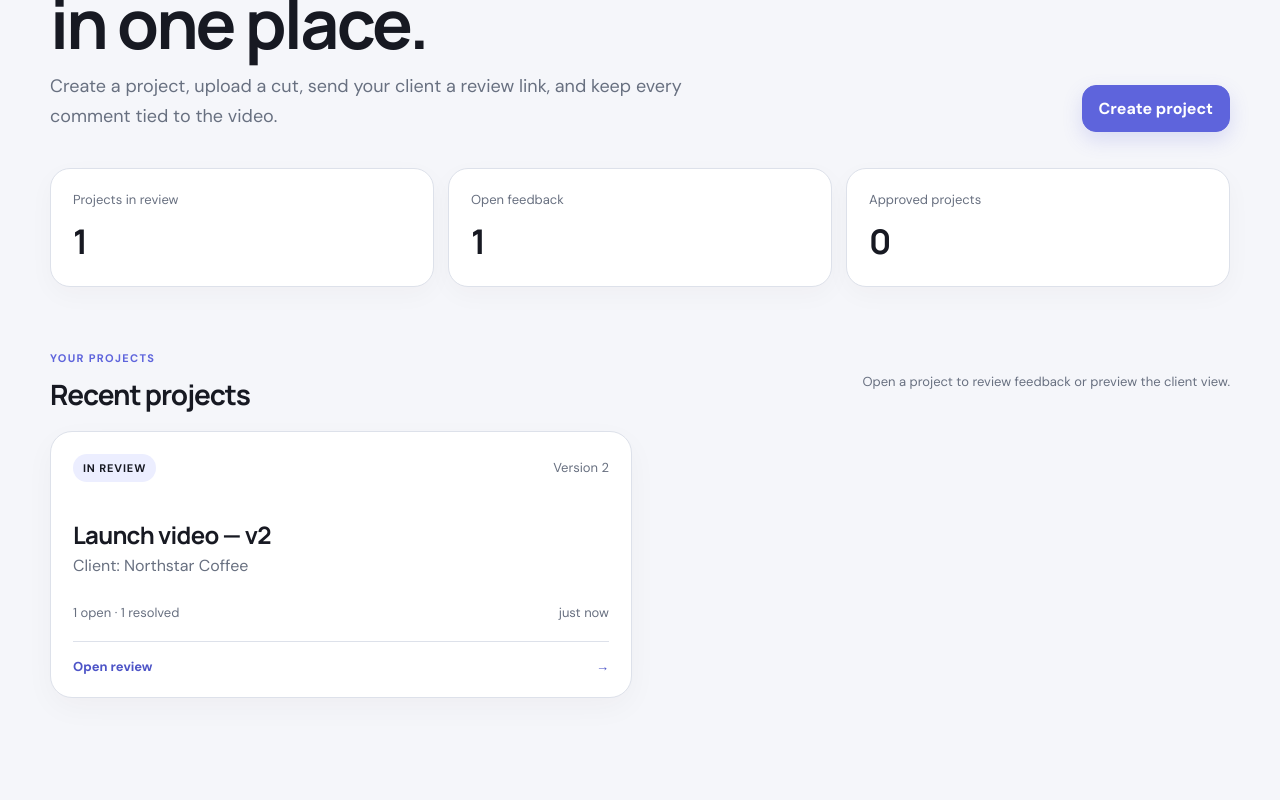
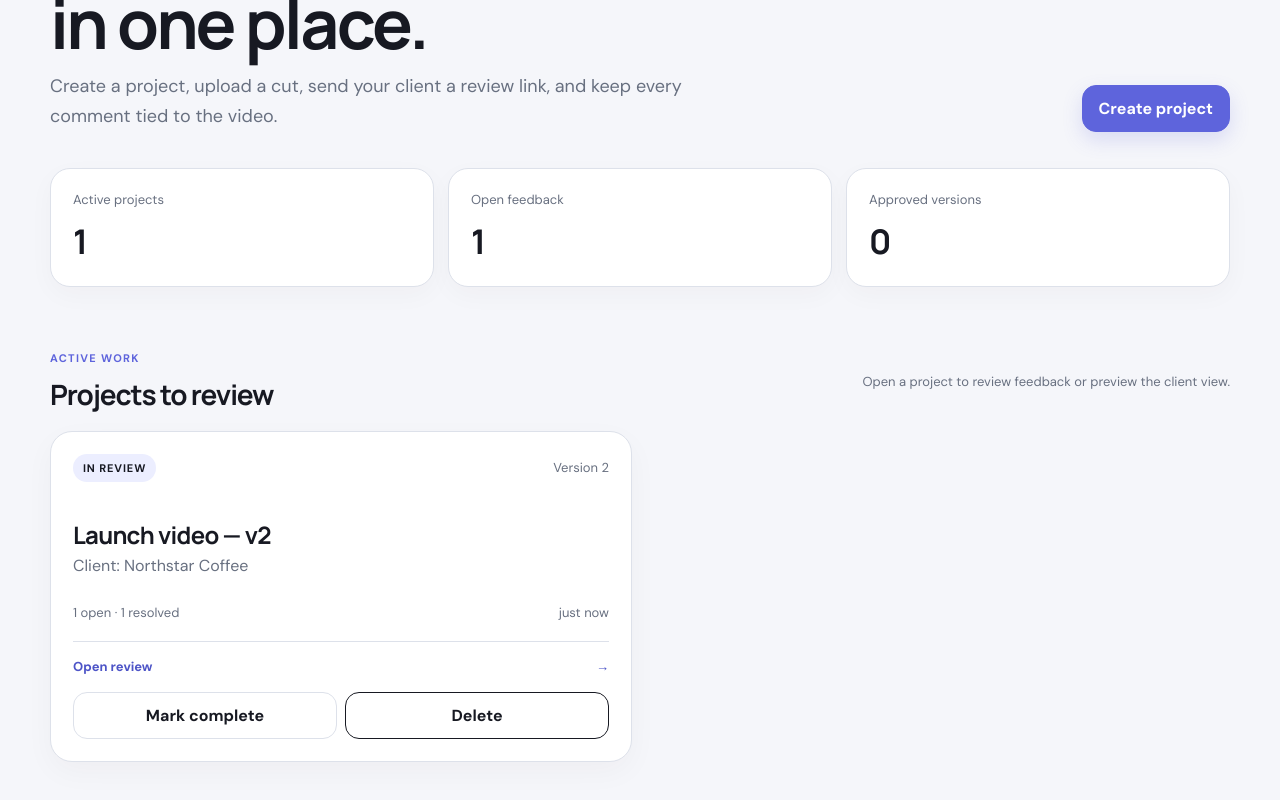
Before and after one commit to SohaibBahrami/reviewflow-mvp, a React (Vite) app: page / in a window 1280 px wide. Shown: the part 242-1042 px from the top of the page. Built offline with nearby package versions, Linux system fonts and the light colour scheme.

Commit message:
feat: add project completion and deletion

```diff
--- a/src/components/ClientReview.tsx
+++ b/src/components/ClientReview.tsx
@@ -34,6 +34,7 @@ export function ClientReview({ project, onBack, onUpdate, standalone = false }:
       status: 'open' as const,
     }
 
+    if (project.status === 'completed') return
     onUpdate({ ...project, status: 'in_review', comments: [...project.comments, next] })
     setCommentText('')
   }
@@ -57,11 +58,11 @@ export function ClientReview({ project, onBack, onUpdate, standalone = false }:
           {standalone && <p className="shared-review-note">You are reviewing a client link. No account is needed for this prototype.</p>}
         </div>
         <div className="review-actions">
-          <span className={project.status === 'approved' ? 'pill success' : 'pill'}>
-            {project.status === 'approved' ? 'Approved' : 'Needs your review'}
+          <span className={project.status === 'approved' ? 'pill success' : project.status === 'completed' ? 'pill completed' : 'pill'}>
+            {project.status === 'approved' ? 'Approved' : project.status === 'completed' ? 'Completed' : 'Needs your review'}
           </span>
-          <button className="button button-primary" onClick={approve} disabled={project.status === 'approved'}>
-            {project.status === 'approved' ? '✓ Version approved' : 'Approve this version'}
+          <button className="button button-primary" onClick={approve} disabled={project.status !== 'in_review'}>
+            {project.status === 'approved' ? '✓ Version approved' : project.status === 'completed' ? 'Project completed' : 'Approve this version'}
           </button>
         </div>
       </div>
@@ -111,6 +112,9 @@ export function ClientReview({ project, onBack, onUpdate, standalone = false }:
             ))}
           </div>
 
+          {project.status === 'completed' ? (
+            <div className="completed-review-note">This project has been completed by the editor. This review is now read-only.</div>
+          ) : (
           <form className="comment-form" onSubmit={addComment}>
             <label className="comment-name-field">
               <span>Your name</span>
@@ -125,6 +129,7 @@ export function ClientReview({ project, onBack, onUpdate, standalone = false }:
               <button className="button button-primary" type="submit">Send feedback</button>
             </div>
           </form>
+          )}
         </aside>
       </div>
     </section>
--- a/src/components/Dashboard.tsx
+++ b/src/components/Dashboard.tsx
@@ -5,15 +5,58 @@ type Props = {
   projects: Project[]
   onNew: () => void
   onOpen: (id: string) => void
+  onDelete: (id: string) => void
+  onToggleComplete: (id: string) => void
 }
 
-export function Dashboard({ projects, onNew, onOpen }: Props) {
-  const activeCount = projects.filter((p) => p.status === 'in_review').length
-  const openComments = projects.reduce(
+function ProjectCard({ project, onOpen, onDelete, onToggleComplete }: {
+  project: Project
+  onOpen: (id: string) => void
+  onDelete: (id: string) => void
+  onToggleComplete: (id: string) => void
+}) {
+  const pending = project.comments.filter((comment) => comment.status === 'open').length
+  const resolved = project.comments.filter((comment) => comment.status === 'resolved').length
+  const statusLabel = project.status === 'completed'
+    ? 'Completed'
+    : project.status === 'approved'
+      ? 'Approved'
+      : 'In review'
+
+  return (
+    <article className="project-card">
+      <button className="project-card-button" onClick={() => onOpen(project.id)} aria-label={`Open ${project.title}`}>
+        <div className="project-topline">
+          <span className={project.status === 'approved' ? 'pill success' : project.status === 'completed' ? 'pill completed' : 'pill'}>{statusLabel}</span>
+          <span className="muted">Version {project.version}</span>
+        </div>
+        <div className="project-title">{project.title}</div>
+        <div className="project-client">Client: {project.client}</div>
+        <div className="project-meta">
+          <span>{pending} open · {resolved} resolved</span>
+          <span>{relativeDate(project.completedAt ?? project.createdAt)}</span>
+        </div>
+        <div className="project-card-action">Open review <span aria-hidden="true">→</span></div>
+      </button>
+      <div className="project-card-actions">
+        <button className="button button-secondary" onClick={() => onToggleComplete(project.id)}>
+          {project.status === 'completed' ? 'Reopen project' : 'Mark complete'}
+        </button>
+        <button className="button button-danger" onClick={() => onDelete(project.id)}>Delete</button>
+      </div>
+    </article>
+  )
+}
+
+export function Dashboard({ projects, onNew, onOpen, onDelete, onToggleComplete }: Props) {
+  const activeProjects = projects.filter((p) => p.status !== 'completed')
+  const completedProjects = projects.filter((p) => p.status === 'completed')
+  const activeCount = activeProjects.length
+  const openComments = activeProjects.reduce(
     (sum, project) => sum + project.comments.filter((comment) => comment.status === 'open').length,
     0,
   )
-  const approvedCount = projects.filter((p) => p.status === 'approved').length
+  const approvedCount = activeProjects.filter((p) => p.status === 'approved').length
 
   return (
     <section>
@@ -29,50 +72,54 @@ export function Dashboard({ projects, onNew, onOpen }: Props) {
       </div>
 
       <div className="stat-grid" aria-label="Project summary">
-        <div className="stat-card"><span>Projects in review</span><strong>{activeCount}</strong></div>
+        <div className="stat-card"><span>Active projects</span><strong>{activeCount}</strong></div>
         <div className="stat-card"><span>Open feedback</span><strong>{openComments}</strong></div>
-        <div className="stat-card"><span>Approved projects</span><strong>{approvedCount}</strong></div>
+        <div className="stat-card"><span>Approved versions</span><strong>{approvedCount}</strong></div>
       </div>
 
+      <div className="project-sections">
+        <div>
           <div className="section-heading">
             <div>
-          <p className="eyebrow">Your projects</p>
-          <h2>Recent projects</h2>
+              <p className="eyebrow">Active work</p>
+              <h2>Projects to review</h2>
             </div>
             <span className="muted">Open a project to review feedback or preview the client view.</span>
           </div>
 
-      {projects.length === 0 ? (
+          {activeProjects.length === 0 ? (
             <div className="empty-state">
               <div className="empty-state-icon" aria-hidden="true">+</div>
-          <h3>No projects yet</h3>
-          <p>Create your first project and start a client review. You can test the whole workflow in this browser.</p>
-          <button className="button button-primary" onClick={onNew}>Create your first project</button>
+              <h3>No active projects</h3>
+              <p>Create a project to start your next client review.</p>
+              <button className="button button-primary" onClick={onNew}>Create project</button>
             </div>
           ) : (
             <div className="project-grid">
-          {projects.map((project) => {
-            const pending = project.comments.filter((comment) => comment.status === 'open').length
-            const resolved = project.comments.filter((comment) => comment.status === 'resolved').length
-            const statusLabel = project.status === 'approved' ? 'Approved' : 'In review'
-            return (
-              <button key={project.id} className="project-card" onClick={() => onOpen(project.id)}>
-                <div className="project-topline">
-                  <span className={project.status === 'approved' ? 'pill success' : 'pill'}>{statusLabel}</span>
-                  <span className="muted">Version {project.version}</span>
-                </div>
-                <div className="project-title">{project.title}</div>
-                <div className="project-client">Client: {project.client}</div>
-                <div className="project-meta">
-                  <span>{pending} open · {resolved} resolved</span>
-                  <span>{relativeDate(project.createdAt)}</span>
-                </div>
-                <div className="project-card-action">Open review <span aria-hidden="true">→</span></div>
-              </button>
-            )
-          })}
+              {activeProjects.map((project) => (
+                <ProjectCard key={project.id} project={project} onOpen={onOpen} onDelete={onDelete} onToggleComplete={onToggleComplete} />
+              ))}
             </div>
           )}
+        </div>
+
+        {completedProjects.length > 0 && (
+          <div className="completed-section">
+            <div className="section-heading">
+              <div>
+                <p className="eyebrow">Archive</p>
+                <h2>Completed projects</h2>
+              </div>
+              <span className="muted">Completed work stays here, separate from projects that still need attention.</span>
+            </div>
+            <div className="project-grid">
+              {completedProjects.map((project) => (
+                <ProjectCard key={project.id} project={project} onOpen={onOpen} onDelete={onDelete} onToggleComplete={onToggleComplete} />
+              ))}
+            </div>
+          </div>
+        )}
+      </div>
     </section>
   )
 }
--- a/src/components/VideoReview.tsx
+++ b/src/components/VideoReview.tsx
@@ -8,9 +8,11 @@ interface Props {
   onBack: () => void
   onClientPreview: () => void
   onUpdate: (project: Project) => void
+  onDelete: () => void
+  onToggleComplete: () => void
 }
 
-export function VideoReview({ project, onBack, onClientPreview, onUpdate }: Props) {
+export function VideoReview({ project, onBack, onClientPreview, onUpdate, onDelete, onToggleComplete }: Props) {
   const videoRef = useRef<VideoPlayerHandle | null>(null)
   const [commentText, setCommentText] = useState('')
   const [currentTime, setCurrentTime] = useState(0)
@@ -47,7 +49,7 @@ export function VideoReview({ project, onBack, onClientPreview, onUpdate }: Prop
   }
 
   function createVersion() {
-    onUpdate({ ...project, version: project.version + 1, status: 'in_review', comments: [] })
+    onUpdate({ ...project, version: project.version + 1, status: 'in_review', completedAt: undefined, comments: [] })
   }
 
   async function copyClientLink() {
@@ -78,6 +80,10 @@ export function VideoReview({ project, onBack, onClientPreview, onUpdate }: Prop
             {copied ? 'Review link copied' : 'Copy review link'}
           </button>
           <button className="button button-secondary" onClick={createVersion}>Start next version</button>
+          <button className={project.status === 'completed' ? 'button button-secondary' : 'button button-secondary'} onClick={onToggleComplete}>
+            {project.status === 'completed' ? 'Reopen project' : 'Mark project complete'}
+          </button>
+          <button className="button button-danger" onClick={onDelete}>Delete project</button>
         </div>
       </div>
 
@@ -88,13 +94,15 @@ export function VideoReview({ project, onBack, onClientPreview, onUpdate }: Prop
       </div>
 
       <div className="status-banner">
-        <span className={project.status === 'approved' ? 'pill success' : 'pill'}>
-          {project.status === 'approved' ? 'Approved by client' : 'Waiting for client'}
+        <span className={project.status === 'approved' ? 'pill success' : project.status === 'completed' ? 'pill completed' : 'pill'}>
+          {project.status === 'approved' ? 'Approved by client' : project.status === 'completed' ? 'Project completed' : 'Waiting for client'}
         </span>
         <span className="muted">
-          {project.status === 'approved'
-            ? 'This version is approved. Start a new version if you need more changes.'
-            : 'Preview the client view, then copy the review link and send it to your client. This prototype link works only in this browser; cloud sharing comes next.'}
+          {project.status === 'completed'
+            ? 'This project is finished and stored in your completed projects. Reopen it when you need to make more changes.'
+            : project.status === 'approved'
+              ? 'This version is approved. Mark the project complete when the work is finished.'
+              : 'Preview the client view, then copy the review link and send it to your client. This prototype link works only in this browser; cloud sharing comes next.'}
         </span>
       </div>
 
--- a/src/lib/types.ts
+++ b/src/lib/types.ts
@@ -13,7 +13,8 @@ export interface Project {
   id: string
   title: string
   client: string
-  status: 'in_review' | 'approved'
+  status: 'in_review' | 'approved' | 'completed'
+  completedAt?: string
   version: number
   createdAt: string
   shareToken: string
```
Lines whose indentation alone changed are shown as unchanged.
